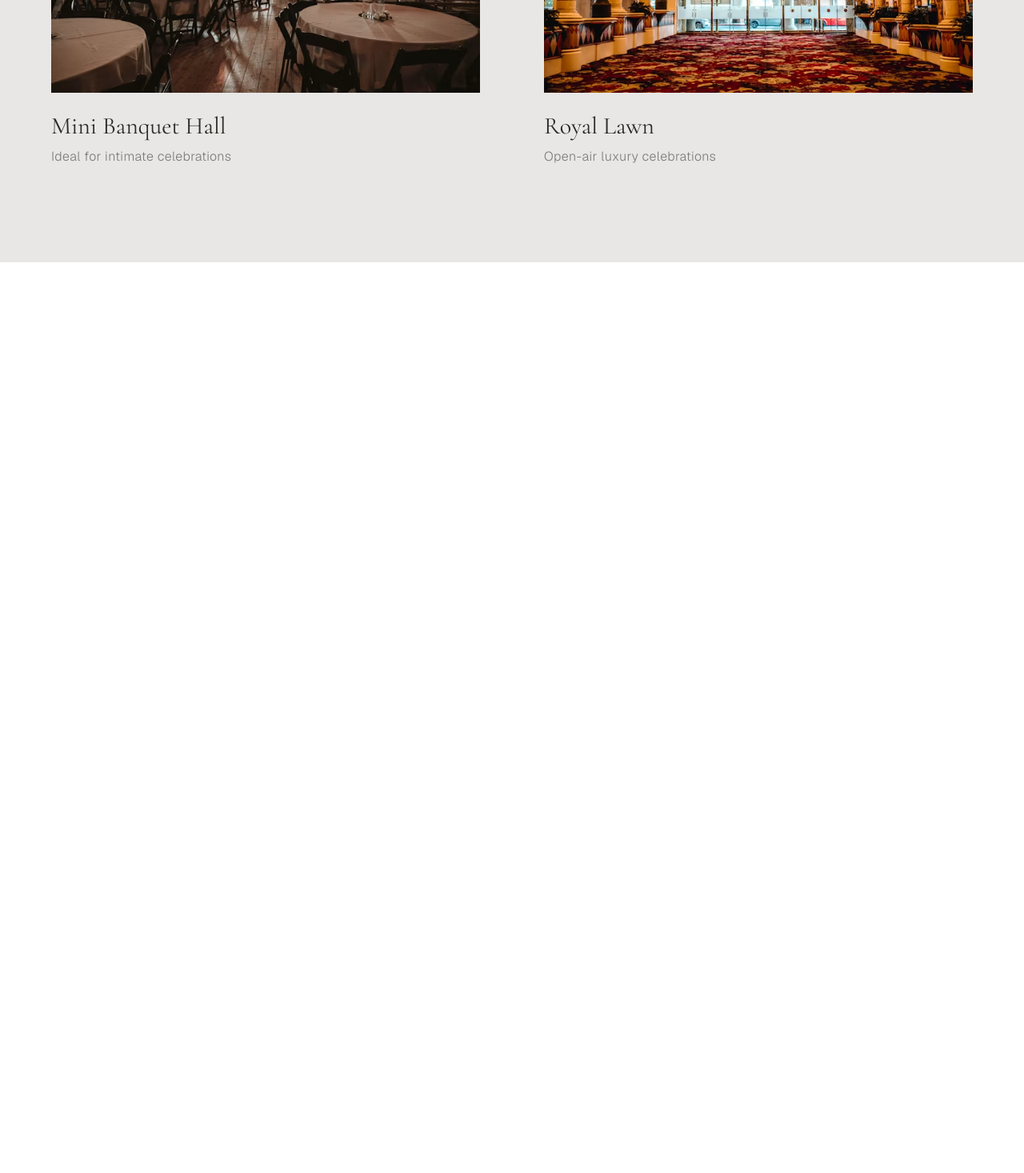
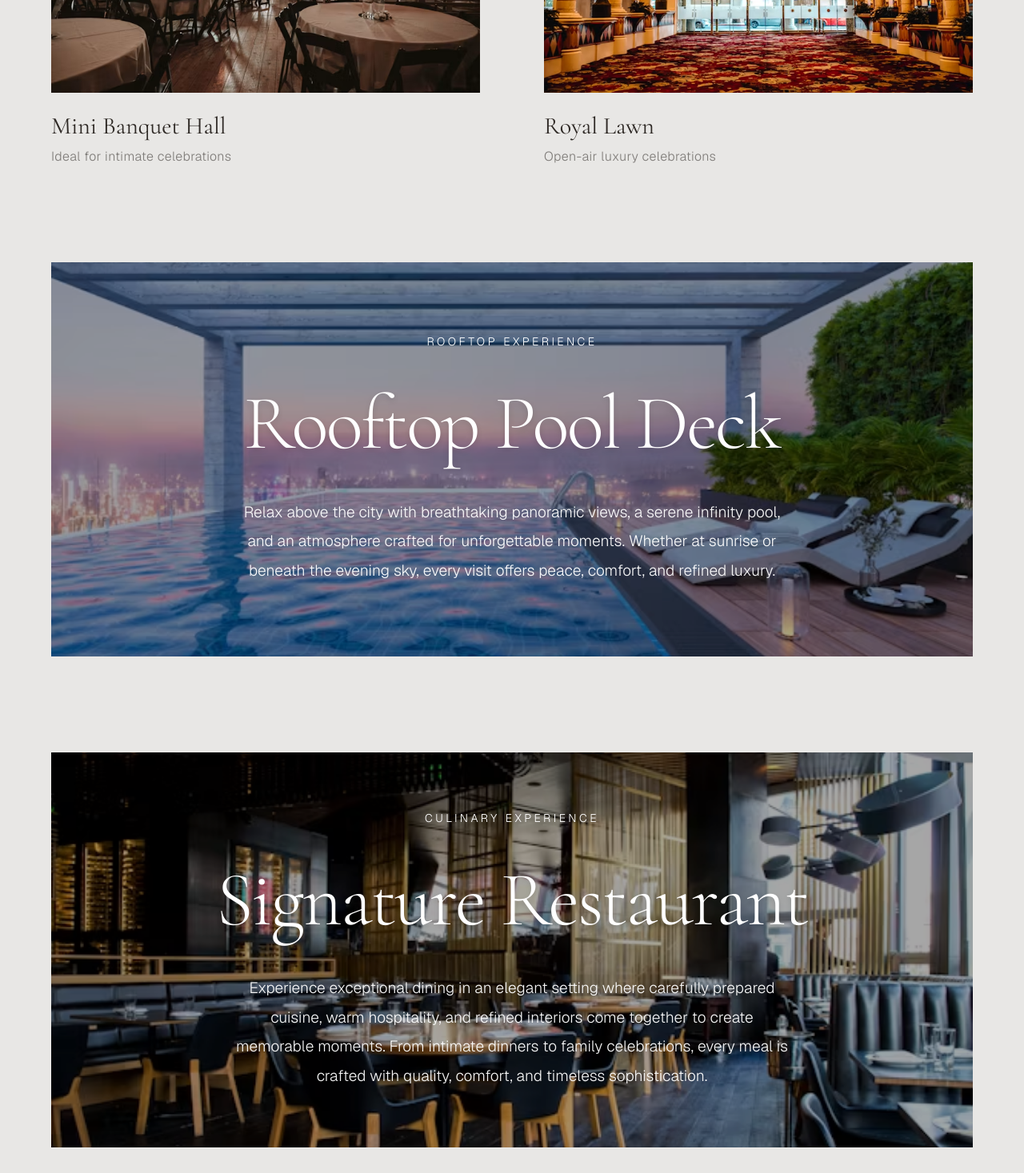
Before and after one commit to aarjav316-cloud/balaji-resort, a React (Vite) app: page / in a window 1280 px wide. Shown: the part 4824-6291 px from the top of the page at 80% size. Before the commit the page ends 5152 px from the top, so only its background shows below. Built offline with nearby package versions, Linux system fonts and the light colour scheme.

Commit message:
pool and restaurant section added

```diff
--- a/src/App.jsx
+++ b/src/App.jsx
@@ -3,6 +3,8 @@ import Hero from "./components/Hero";
 import EditorialIntro from "./components/EditorialIntro";
 import Accommodation from "./components/Accommodation";
 import EventVenues from "./components/EventVenues";
+import RooftopPool from "./components/RooftopPool";
+import SignatureRestaurant from "./components/SignatureRestaurant";
 
 function App() {
   return (
@@ -12,6 +14,8 @@ function App() {
       <EditorialIntro />
       <Accommodation />
       <EventVenues />
+      <RooftopPool />
+      <SignatureRestaurant />
     </div>
   );
 }
--- a/src/components/EventVenues.jsx
+++ b/src/components/EventVenues.jsx
@@ -108,7 +108,7 @@ function EventVenues() {
     <section
       ref={sectionRef}
       data-navbar-theme="light"
-      className="w-full bg-[#E8E7E5] text-[#2E2925] pt-[clamp(3rem,7.5vh,6rem)] pb-[clamp(6rem,15vh,12rem)] px-[clamp(1.5rem,5vw,6rem)]"
+      className="w-full bg-[#E8E7E5] text-[#2E2925] pt-[clamp(3rem,7.5vh,6rem)] pb-[clamp(3rem,7.5vh,6rem)] px-[clamp(1.5rem,5vw,6rem)]"
     >
       <div className="w-full mx-auto max-w-[1400px]">
 
--- /dev/null
+++ b/src/components/RooftopPool.jsx
@@ -0,0 +1,59 @@
+import poolImg from "../assets/rooftoppool/rooftoppool.avif";
+
+function RooftopPool() {
+  return (
+    <section
+      data-navbar-theme="light"
+      className="w-full bg-[#E8E7E5] text-[#2E2925] pt-[clamp(3rem,7.5vh,6rem)] pb-[clamp(3rem,7.5vh,6rem)] px-[clamp(1.5rem,5vw,6rem)]"
+    >
+      <div className="w-full mx-auto max-w-[1500px]">
+
+        {/* Immersive Cinematic Container */}
+        <div
+          className="group relative w-full aspect-[8/10] sm:aspect-[4/3] lg:aspect-[21/9] overflow-hidden"
+        >
+          {/* Static Image Strategy: Restored to standard 100% height since parallax scrub is removed. Hover scale remains. */}
+          <img
+            src={poolImg}
+            alt="Rooftop Pool Deck"
+            loading="lazy"
+            className="absolute inset-0 w-full h-full object-cover transition-all duration-[2s] ease-out group-hover:scale-[1.025] group-hover:brightness-105 group-hover:contrast-105"
+          />
+
+          {/* Highly Subtle Dark Overlay */}
+          <div className="absolute inset-0 bg-black/35 pointer-events-none transition-colors duration-[2s] ease-out group-hover:bg-black/25" />
+
+          {/* Centered Text Layer */}
+          <div
+            className="absolute inset-0 flex flex-col items-center justify-center text-center px-6 md:px-12 z-10 text-white"
+          >
+            <div className="max-w-[800px] flex flex-col items-center">
+
+              <span
+                className="uppercase tracking-[0.25em] text-[10px] sm:text-xs md:text-sm font-light mb-8 md:mb-10"
+              >
+                Rooftop Experience
+              </span>
+
+              <h2
+                className="font-['Cormorant_Garamond',_serif] text-4xl sm:text-5xl md:text-6xl lg:text-[6rem] leading-[1.1] font-light tracking-tight mb-8 md:mb-10 drop-shadow-md"
+              >
+                Rooftop Pool Deck
+              </h2>
+
+              <p
+                className="text-base md:text-lg lg:text-[1.2rem] font-light leading-relaxed md:leading-[1.9] text-white/95 max-w-[700px]"
+              >
+                Relax above the city with breathtaking panoramic views, a serene infinity pool, and an atmosphere crafted for unforgettable moments. Whether at sunrise or beneath the evening sky, every visit offers peace, comfort, and refined luxury.
+              </p>
+
+            </div>
+          </div>
+        </div>
+
+      </div>
+    </section>
+  );
+}
+
+export default RooftopPool;
--- /dev/null
+++ b/src/components/SignatureRestaurant.jsx
@@ -0,0 +1,59 @@
+import restaurantImg from "../assets/restaurant/photo-1517248135467-4c7edcad34c4.avif";
+
+function SignatureRestaurant() {
+  return (
+    <section
+      data-navbar-theme="light"
+      className="w-full bg-[#E8E7E5] text-[#2E2925] pt-[clamp(3rem,7.5vh,6rem)] pb-[clamp(6rem,15vh,12rem)] px-[clamp(1.5rem,5vw,6rem)]"
+    >
+      <div className="w-full mx-auto max-w-[1500px]">
+
+        {/* Immersive Cinematic Container */}
+        <div
+          className="group relative w-full aspect-[8/10] sm:aspect-[4/3] lg:aspect-[21/9] overflow-hidden"
+        >
+          {/* Static Image Strategy: Matches RooftopPool layout, including image hover transition */}
+          <img
+            src={restaurantImg}
+            alt="Signature Restaurant"
+            loading="lazy"
+            className="absolute inset-0 w-full h-full object-cover transition-all duration-[2s] ease-out group-hover:scale-[1.025] group-hover:brightness-105 group-hover:contrast-105"
+          />
+
+          {/* Highly Subtle Dark Overlay */}
+          <div className="absolute inset-0 bg-black/35 pointer-events-none transition-colors duration-[2s] ease-out group-hover:bg-black/25" />
+
+          {/* Centered Text Layer */}
+          <div
+            className="absolute inset-0 flex flex-col items-center justify-center text-center px-6 md:px-12 z-10 text-white"
+          >
+            <div className="max-w-[800px] flex flex-col items-center">
+
+              <span
+                className="uppercase tracking-[0.25em] text-[10px] sm:text-xs md:text-sm font-light mb-8 md:mb-10"
+              >
+                Culinary Experience
+              </span>
+
+              <h2
+                className="font-['Cormorant_Garamond',_serif] text-4xl sm:text-5xl md:text-6xl lg:text-[6rem] leading-[1.1] font-light tracking-tight mb-8 md:mb-10 drop-shadow-md"
+              >
+                Signature Restaurant
+              </h2>
+
+              <p
+                className="text-base md:text-lg lg:text-[1.2rem] font-light leading-relaxed md:leading-[1.9] text-white/95 max-w-[700px]"
+              >
+                Experience exceptional dining in an elegant setting where carefully prepared cuisine, warm hospitality, and refined interiors come together to create memorable moments. From intimate dinners to family celebrations, every meal is crafted with quality, comfort, and timeless sophistication.
+              </p>
+
+            </div>
+          </div>
+        </div>
+
+      </div>
+    </section>
+  );
+}
+
+export default SignatureRestaurant;
```
Also changed, not shown: src/assets/restaurant/photo-1517248135467-4c7edcad34c4.avif (added), src/assets/rooftoppool/rooftoppool.avif (added).
